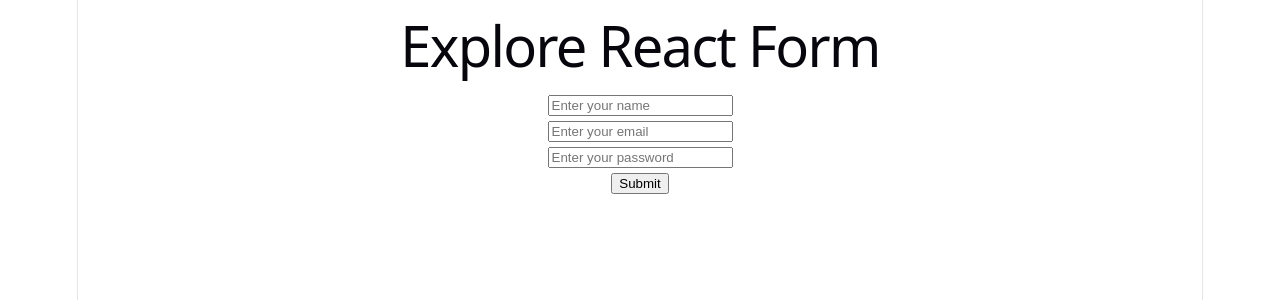
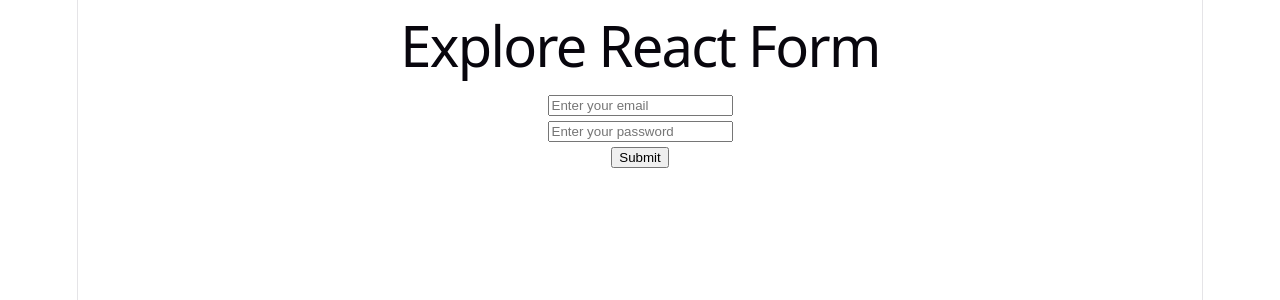
Before and after one commit to mahib-bit/Explore-react-form, a React (Vite) app: page / in a window 1280 px wide. Shown: the top 300 px of the page. Built offline with nearby package versions, Linux system fonts and the light colour scheme.

Commit message:
pre render form

```diff
--- a/src/App.jsx
+++ b/src/App.jsx
@@ -1,12 +1,16 @@
 import React from 'react';
 import './App.css';
 import SimpleForm from './components/SimpleForm/SimpleForm';
+import ForAction from './components/FormAction/FormAction';
+import ControlledField from './components/ControlledField/ControlledField';
 
 function App() {
   return (
     <>
       <h1>Explore React Form</h1>
-      <SimpleForm />
+      {/* <SimpleForm /> */}
+      {/* <ForAction /> */}
+      <ControlledField />
     </>
   )
 }
--- /dev/null
+++ b/src/components/ControlledField/ControlledField.jsx
@@ -0,0 +1,31 @@
+import React from 'react';
+import { useState } from 'react';
+
+const ControlledField = () => {
+
+    const [password, setPassword] =useState('');
+
+    const handleControlledField = (e) => {
+        e.preventDefault();
+        console.log(e.target.email.value);
+        console.log(e.target.password.value);
+    }
+
+    const handlePasswordChange = (e) => {
+        console.log(e.target.value);
+    }
+
+    return (
+        <div>
+            <form onSubmit={handleControlledField}>
+                <input type="email" name='email' placeholder="Enter your email" required />
+                <br />
+                <input type="password" name='password' onChange ={handlePasswordChange} defaultValue={password} placeholder="Enter your password" required/>
+                <br />
+                <input type="submit" value="Submit" />
+            </form>
+        </div>
+    );
+};
+
+export default ControlledField;
--- /dev/null
+++ b/src/components/FormAction/FormAction.jsx
@@ -0,0 +1,23 @@
+import React from 'react';
+
+const FormAction = () => {
+
+    const handleFormAction = (formData) => {
+        console.log(formData.get('name'));
+        console.log(formData.get('email'));
+    }
+
+    return (
+        <div>
+            <form action={handleFormAction}>
+                <input type="text" name='name' placeholder="Enter your name" />
+                <br />
+                <input type="email" name='email' placeholder="Enter your email" />
+                <br />
+                <input type="submit" value="Submit" />
+            </form>
+        </div>
+    );
+};
+
+export default FormAction;
--- a/src/components/get_form_data.js
+++ b/src/components/get_form_data.js
@@ -1,6 +1,6 @@
 /**
- * 1. e.target.[input_name].value
- *
+ * 1. e.target.[input_name].value onSubmit='...'
+ * 2. e.get('[input_name]') action='...'
  *
  *
  */
```
